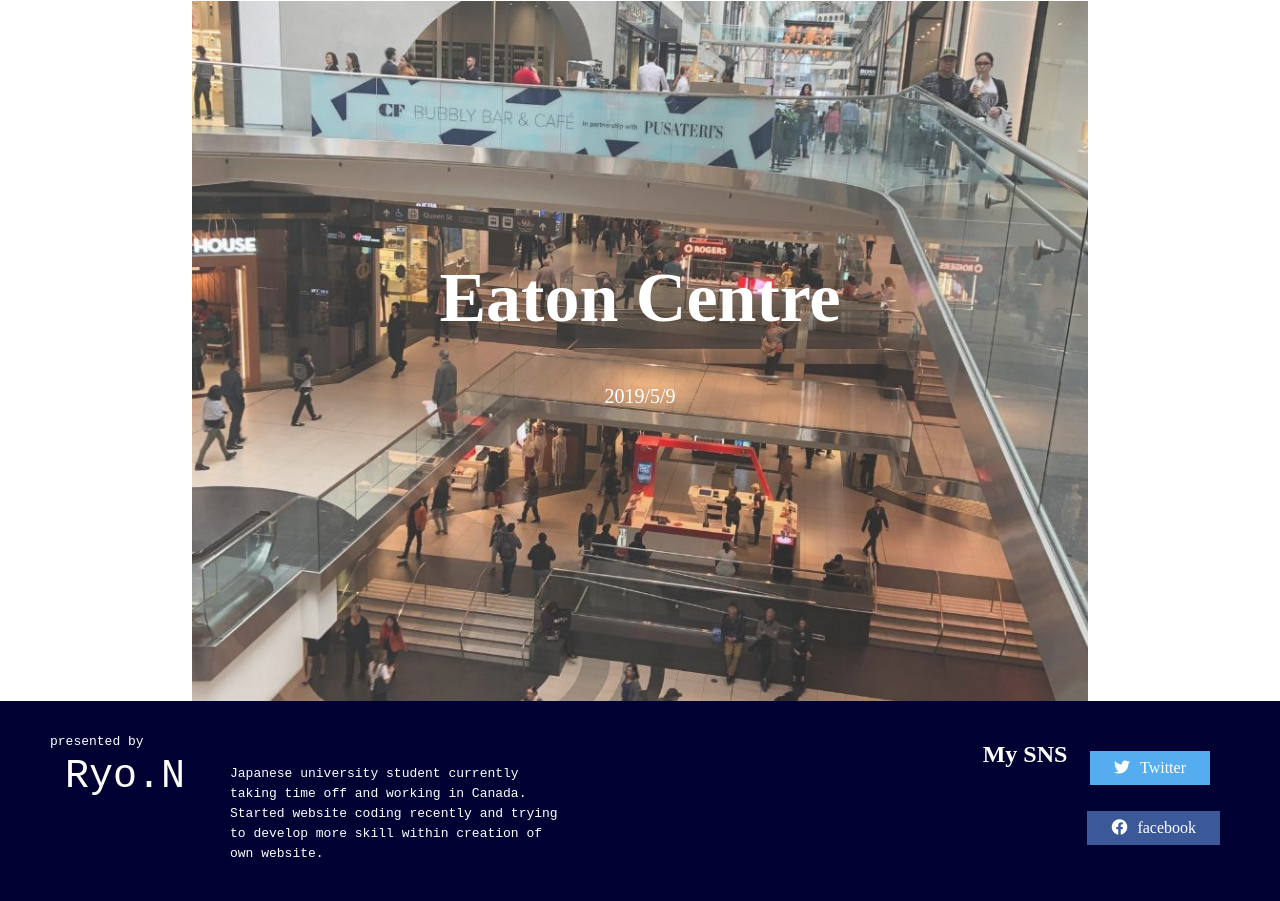
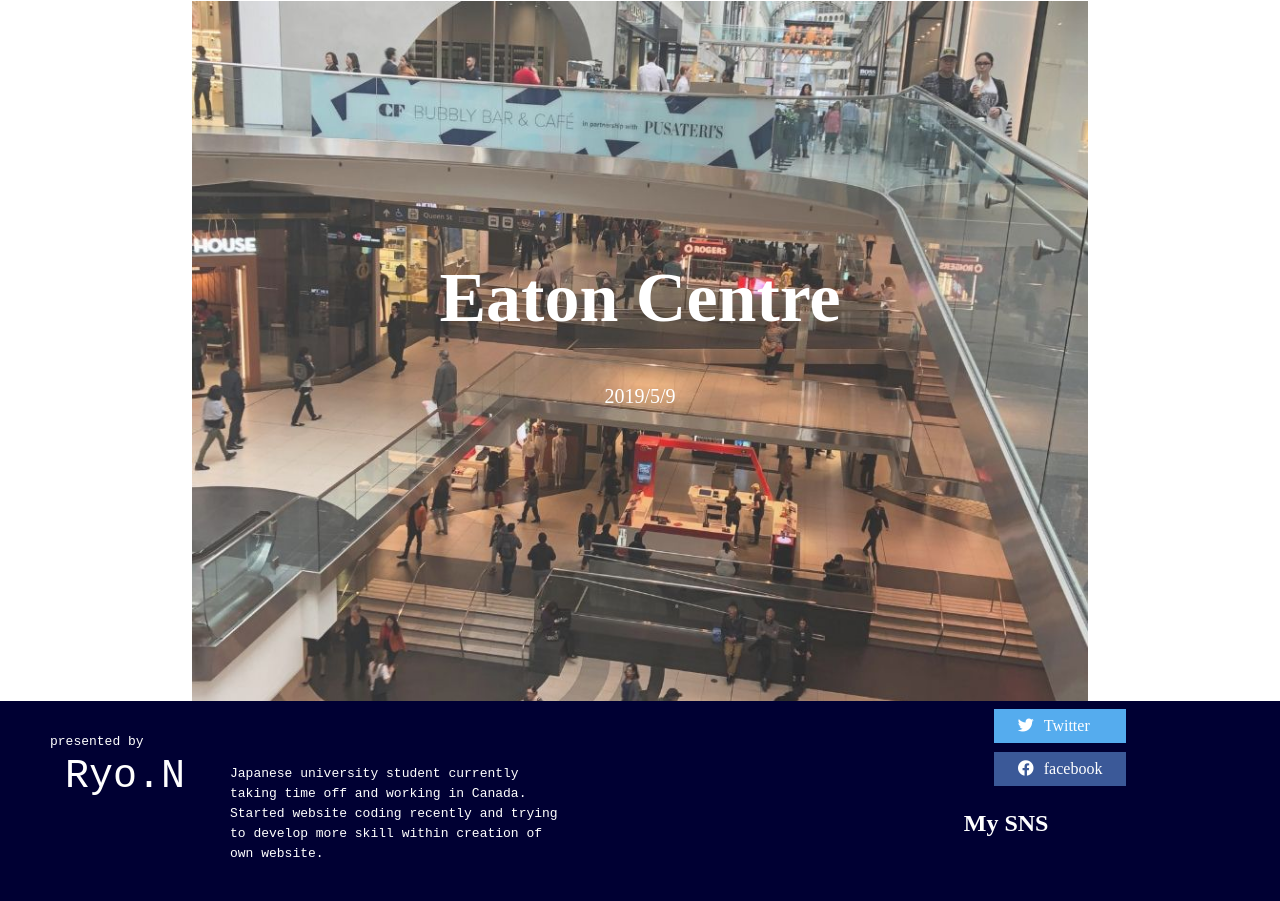
Before and after one commit to Sofarago/blog-eaton, a plain HTML site: page index.html in a window 1280 px wide. Shown: the part 3849-4750 px from the top of the page. Drawn offline with Linux system fonts and the light colour scheme.

Commit message:
Update eaton.css

```diff
--- a/eaton.css
+++ b/eaton.css
@@ -263,13 +263,21 @@ footer {
   position: relative;
 }
 
+.btn-wrapper {
+  height: 100%;
+  position:absolute;
+  right:0;
+  top:0;
+  padding-right: 12%;
+}
+
 .btn {
   color:white;
-  display:inline-block;
+  display:block;
   padding:8px 24px;
+  margin-top: 5%;
+  margin-left: 30px;
 }
-
-
 
 .fab {
   margin-right:10px;
@@ -277,22 +285,15 @@ footer {
 
 .twitter {
   background-color:#55acee;
-  margin-top:50px;
-   margin-right :70px;
-  float:right;
+
 }
 
 .facebook {
   background-color:#3B5998;
-  margin-top:110px;
-  margin-right:-130px;
-  float:right;
 }
 
 .btn-wrapper p {
   font-size:24px;
-  float:right;
-  margin:40px 20px 0 0;
   font-weight: bold;
 }
 
```
